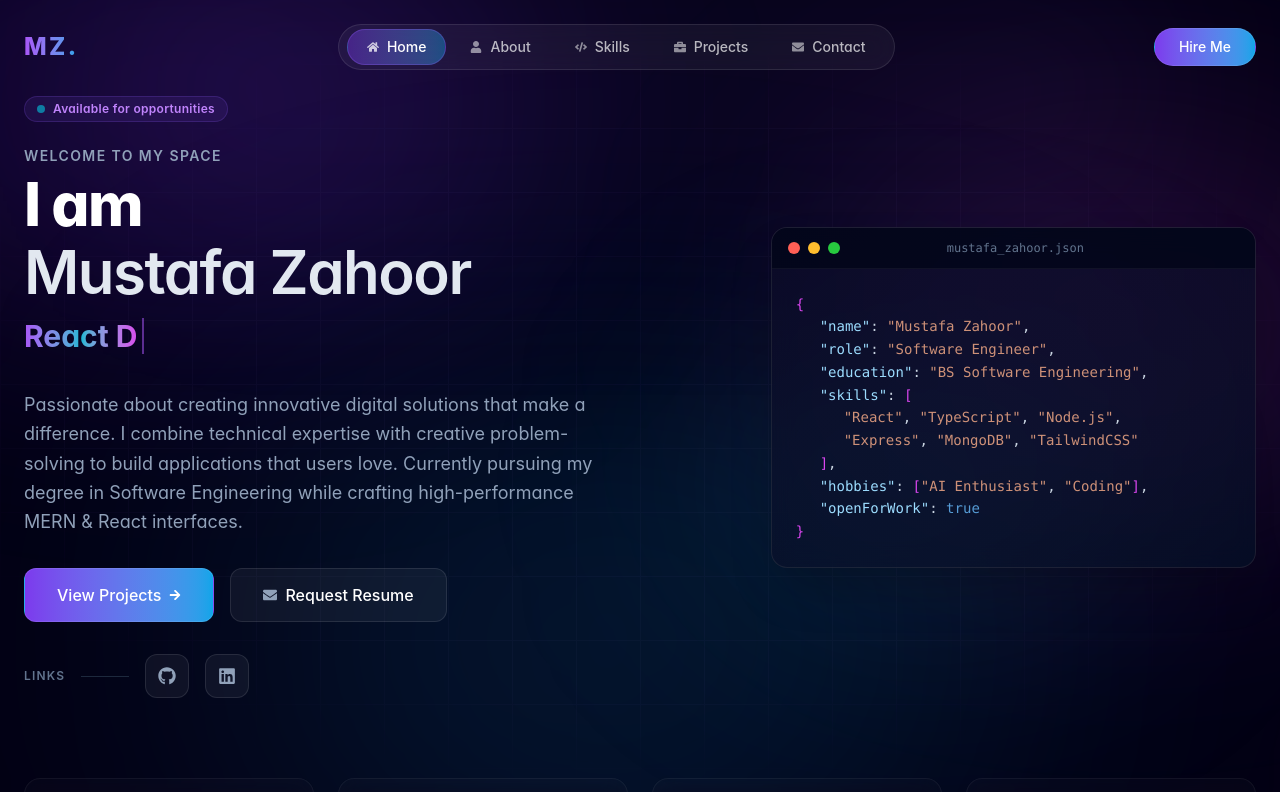
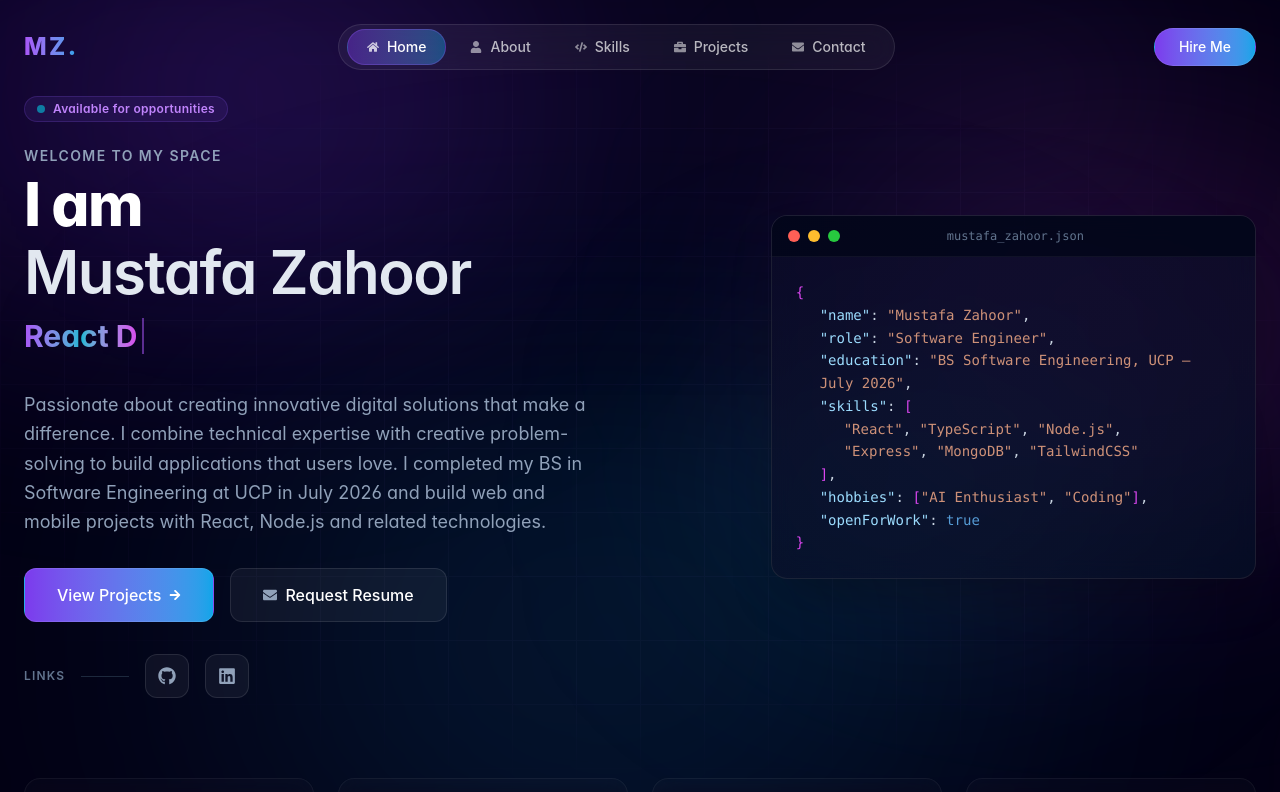
Before and after one commit to Mustafazahoor975/Portfolio_React.js, a React (Vite) app in the folder project/: page / in a window 1280 px wide. Shown: the top 792 px of the page. Built offline with nearby package versions, Linux system fonts and the light colour scheme.

Commit message:
Replace current-student wording with confirmed graduation details
Updated educational background and project experience in the Home component.

```diff
--- a/project/src/pages/Home.tsx
+++ b/project/src/pages/Home.tsx
@@ -113,8 +113,8 @@ const Home: React.FC = () => {
           <p className="text-slate-400 text-base md:text-lg leading-relaxed max-w-xl">
             Passionate about creating innovative digital solutions that make a difference.
             I combine technical expertise with creative problem-solving to build applications
-            that users love. Currently pursuing my degree in Software Engineering while
-            crafting high-performance MERN & React interfaces.
+            that users love. I completed my BS in Software Engineering at UCP in July 2026
+            and build web and mobile projects with React, Node.js and related technologies.
           </p>
 
           {/* CTA Buttons */}
@@ -196,7 +196,7 @@ const Home: React.FC = () => {
                 <span className="text-[#9cdcfe]">"role"</span>: <span className="text-[#ce9178]">"Software Engineer"</span>,
               </div>
               <div className="pl-6">
-                <span className="text-[#9cdcfe]">"education"</span>: <span className="text-[#ce9178]">"BS Software Engineering"</span>,
+                <span className="text-[#9cdcfe]">"education"</span>: <span className="text-[#ce9178]">"BS Software Engineering, UCP — July 2026"</span>,
               </div>
               <div className="pl-6">
                 <span className="text-[#9cdcfe]">"skills"</span>: <span className="text-accent-purple">{"["}</span>
```
